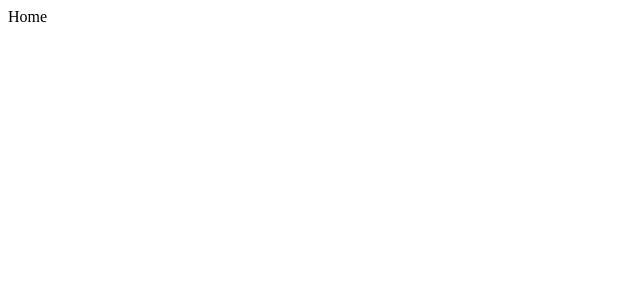
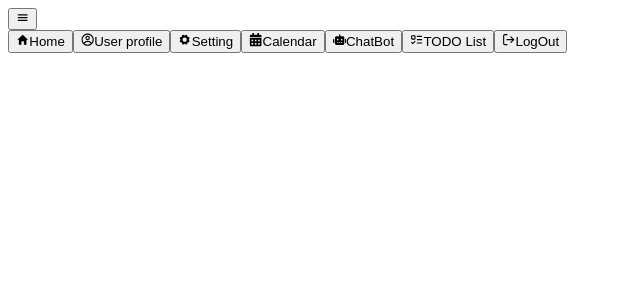
Before and after one commit to iltan987/smart-study-planner, a Next.js app: page / in a window 1280 px wide. Shown: the top 300 px of the page, without its empty margins (0-640 px from the left). Built offline with nearby package versions, Linux system fonts and the light colour scheme.

Commit message:
Sidebar and SidebarItems has been modified

```diff
--- a/package.json
+++ b/package.json
@@ -12,7 +12,8 @@
     "@tailwindcss/postcss": "^4.0.11",
     "next": "15.1.7",
     "react": "^19.0.0",
-    "react-dom": "^19.0.0"
+    "react-dom": "^19.0.0",
+    "react-icons": "^5.5.0"
   },
   "devDependencies": {
     "@eslint/eslintrc": "^3",
--- a/src/app/components/Sidbar.tsx
+++ b/src/app/components/Sidbar.tsx
@@ -9,7 +9,7 @@ import { LuListTodo } from 'react-icons/lu';
 import { FiLogOut } from 'react-icons/fi';
 import { IoMenu } from 'react-icons/io5';
 import { IoCloseOutline } from 'react-icons/io5';
-import MenuItem from './MenuItem';
+import MenuItem from './SidebarItems';
 
 export default function Sidebar() {
   const [ismenuOpen, setIsMenuOpen] = useState(false);
--- a/src/app/components/SidebarItems.tsx
+++ b/src/app/components/SidebarItems.tsx
@@ -0,0 +1,15 @@
+'use client';
+interface MenubarItemProps {
+  label: string;
+  icon?: React.ReactNode;
+  path: string;
+}
+
+export default function MenubarItem({ label, icon, path }: MenubarItemProps) {
+  return (
+    <button className="flex items-center p-3 text-lg w-auto text-left cursor-pointer hover:bg-purple-200 mb-2 px-4 rounded-lg">
+      <span className="text-gray-500 pr-2 flex-shrink-0 ">{icon}</span>
+      <span className="text-lg text-black font-normal flex-grow">{label}</span>
+    </button>
+  );
+}
--- a/src/app/page.tsx
+++ b/src/app/page.tsx
@@ -1,4 +1,7 @@
+import Sidebar from "./components/Sidbar";
+
 const Home = () => {
-  return <div>Home</div>;
+  return<div> <div className="w-1/6 h-screen"><Sidebar/></div>
+  </div>;
 };
 export default Home;
```
Also changed, not shown: 1 other file (tests, documents, lock files or other folders).
